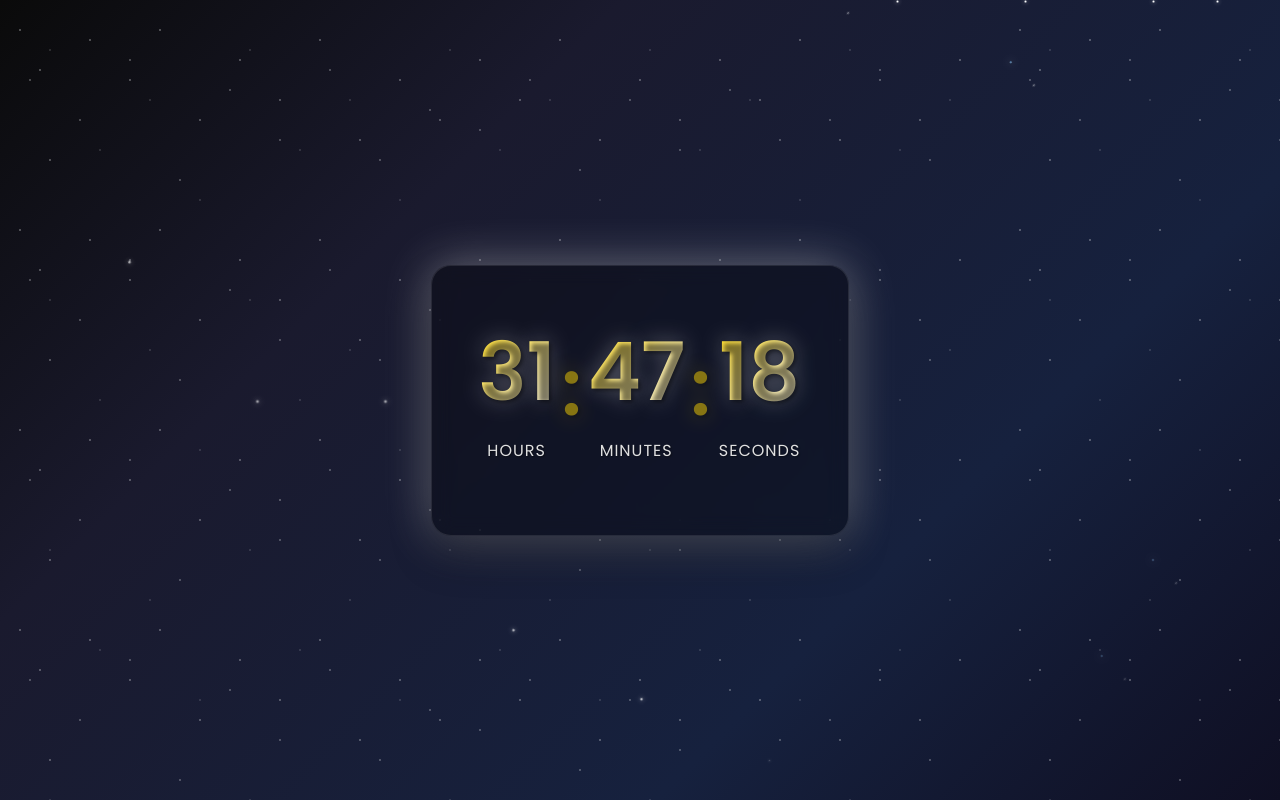
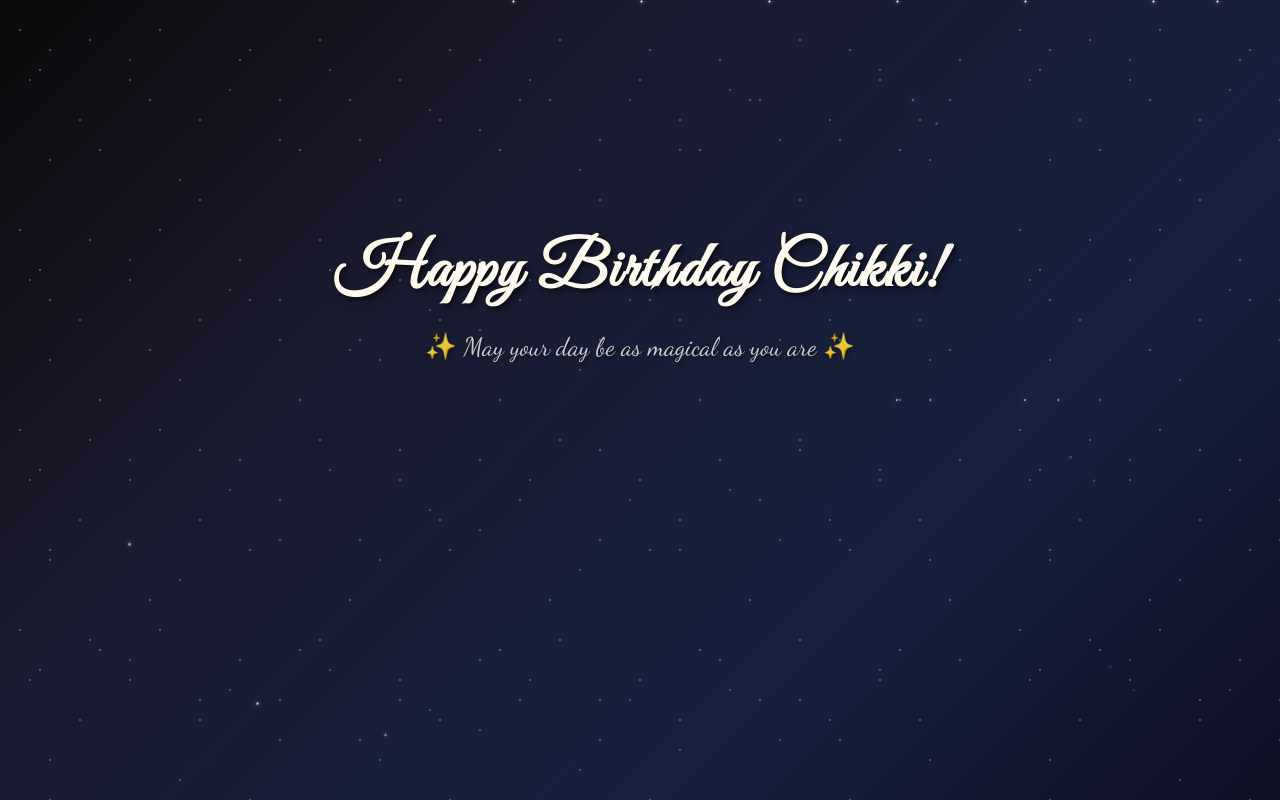
Before and after one commit to siddhanttek/ruuuude, a React (Create React App) app: page / in a window 1280 px wide. Built offline with nearby package versions, Linux system fonts and the light colour scheme.

Commit message:
remove timer

```diff
--- a/public/index.html
+++ b/public/index.html
@@ -8,7 +8,7 @@
       name="description"
       content="Happy Birthday Chikki! - A magical birthday celebration"
     />
-    <title>Happy Birthday Chikki! 🎂</title>
+    <title>August 21st, 2025</title>
   </head>
   <body>
     <noscript>You need to enable JavaScript to run this app.</noscript>
--- a/src/BdayColl.js
+++ b/src/BdayColl.js
@@ -5,7 +5,7 @@ import './BdayColl.css';
 const BdayColl = () => {
     const [isGiftOpened, setIsGiftOpened] = useState(false);
     // Target date: August 21st, 12 AM IST (next year)
-    const targetDate = new Date('2025-08-21T06:30:00Z'); // 12 AM IST = 6:30 AM UTC
+    const targetDate = new Date('2024-08-21T06:30:00Z'); // 12 AM IST = 6:30 AM UTC
 
     // Calculate initial countdown values
     const calculateTimeLeft = () => {
```
